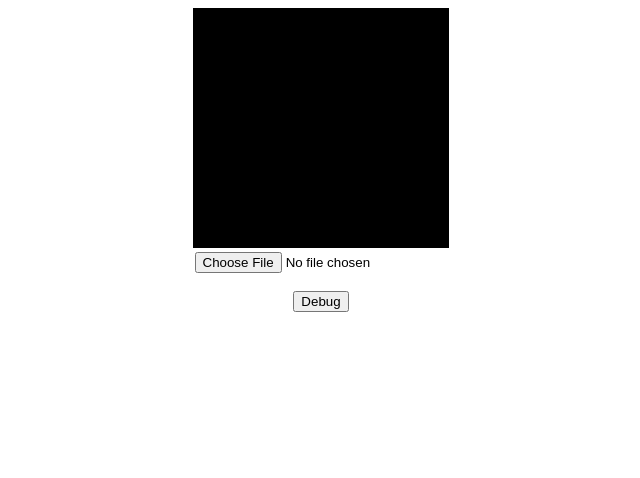
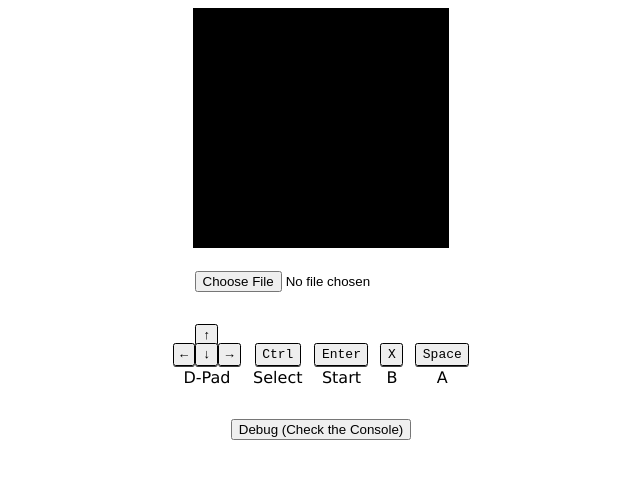
Before and after one commit to hlorenzi/mahnesjs, a plain HTML site: page index.html in a window 1280 px wide. Shown: the whole page, without its empty margins (319-959 px from the left). Drawn offline with Linux system fonts and the light colour scheme.

Commit message:
improve page

```diff
--- a/index.html
+++ b/index.html
@@ -7,13 +7,73 @@
 	</head>
 
 
-	<body style="text-align:center;">
-		<canvas id="canvasScreen" width="256" height="240"></canvas>
-		<br>
-		<input type="file" id="inputFile" accept=".nes"></input>
-		<br>
-		<br>
-		<button id="buttonDebug">Debug</button>
+	<style>
+		body
+		{
+			font-family: Verdana, sans-serif;
+		}
+
+		#divMainLayout
+		{
+			display: grid;
+			grid-template-columns: 1fr;
+			grid-template-rows: auto auto auto;
+			grid-align: center;
+			justify-items: center;
+			align-items: center;
+			text-align: center;
+			grid-row-gap: 2em;
+		}
+
+		#divInputLayout
+		{
+			display: grid;
+			grid-template-rows: auto auto;
+			grid-auto-flow: column;
+			grid-column-gap: 0.75em;
+			grid-row-gap: 0.4em;
+			justify-items: center;
+			align-items: end;
+		}
+
+		kbd
+		{
+			padding-top: 0.2em;
+			padding-bottom: 0.2em;
+			padding-left: 0.5em;
+			padding-right: 0.5em;
+			border: 1px solid black;
+			border-radius: 0.2em;
+			box-shadow: 0 0.05em black;
+			background-color: #eee;
+		}
+	</style>
+
+
+	<body>
+		<div id="divMainLayout">
+			<div style="grid-row:1; grid-column:1;">
+				<canvas id="canvasScreen" width="256" height="240"></canvas>
+				<br>
+				<br>
+				<input type="file" id="inputFile" accept=".nes"></input>
+			</div>
+
+
+			<div style="grid-row:2; grid-column:1;">
+				<div id="divInputLayout">
+					<div><kbd>↑</kbd><br><kbd>←</kbd><kbd>↓</kbd><kbd>→</kbd></div> <div>D-Pad</div>
+					<div><kbd>Ctrl</kbd></div>  <div>Select</div>
+					<div><kbd>Enter</kbd></div> <div>Start</div>
+					<div><kbd>X</kbd></div>     <div>B</div>
+					<div><kbd>Space</kbd></div> <div>A</div>
+				</div>
+			</div>
+
+			<div style="grid-row:3; grid-column:1;">
+				<button id="buttonDebug">Debug (Check the Console)</button>
+			</div>
+		</div>
 
 		<script type="module">
 			import { main } from "./src/main.js"
```
Also changed, not shown: 1 other file.
